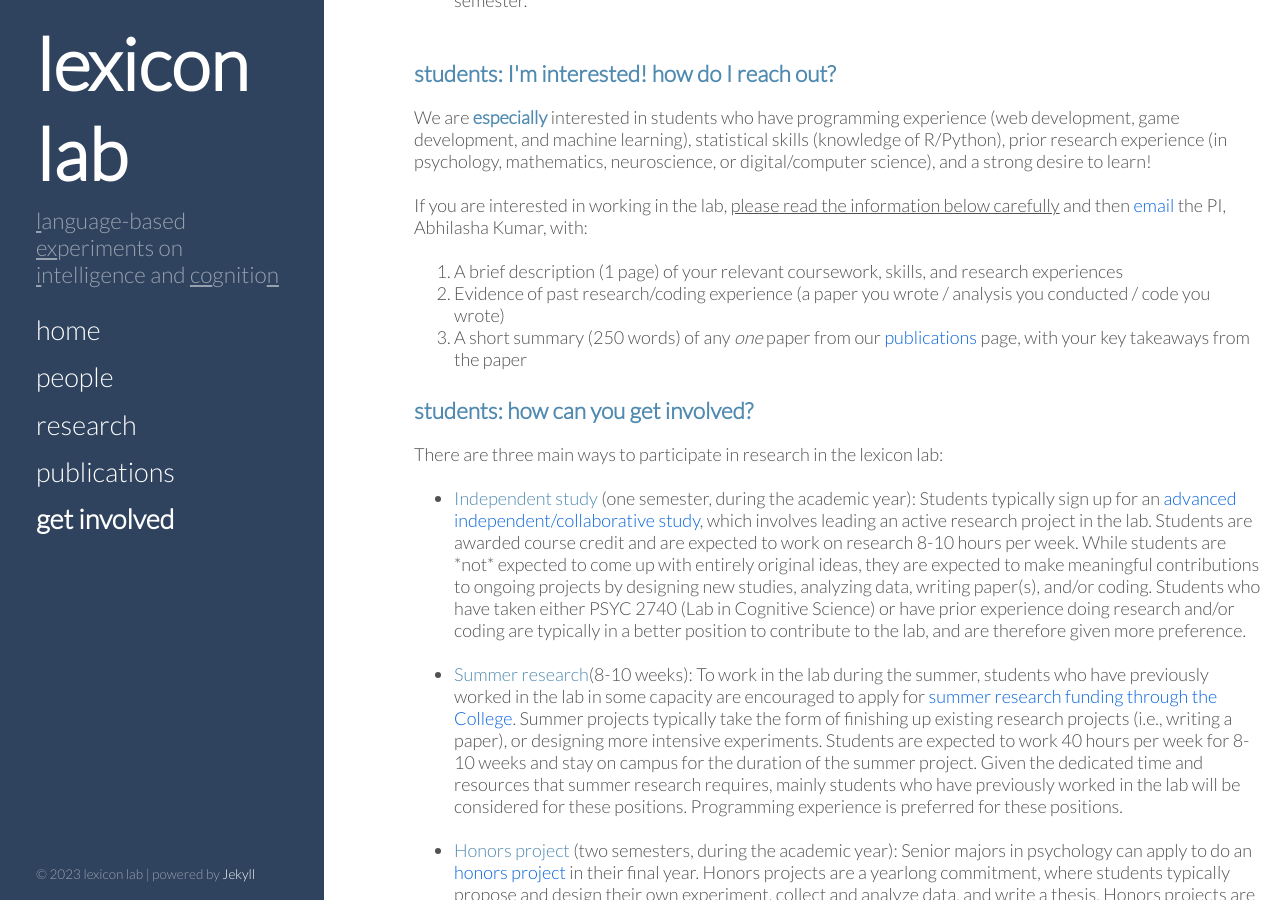
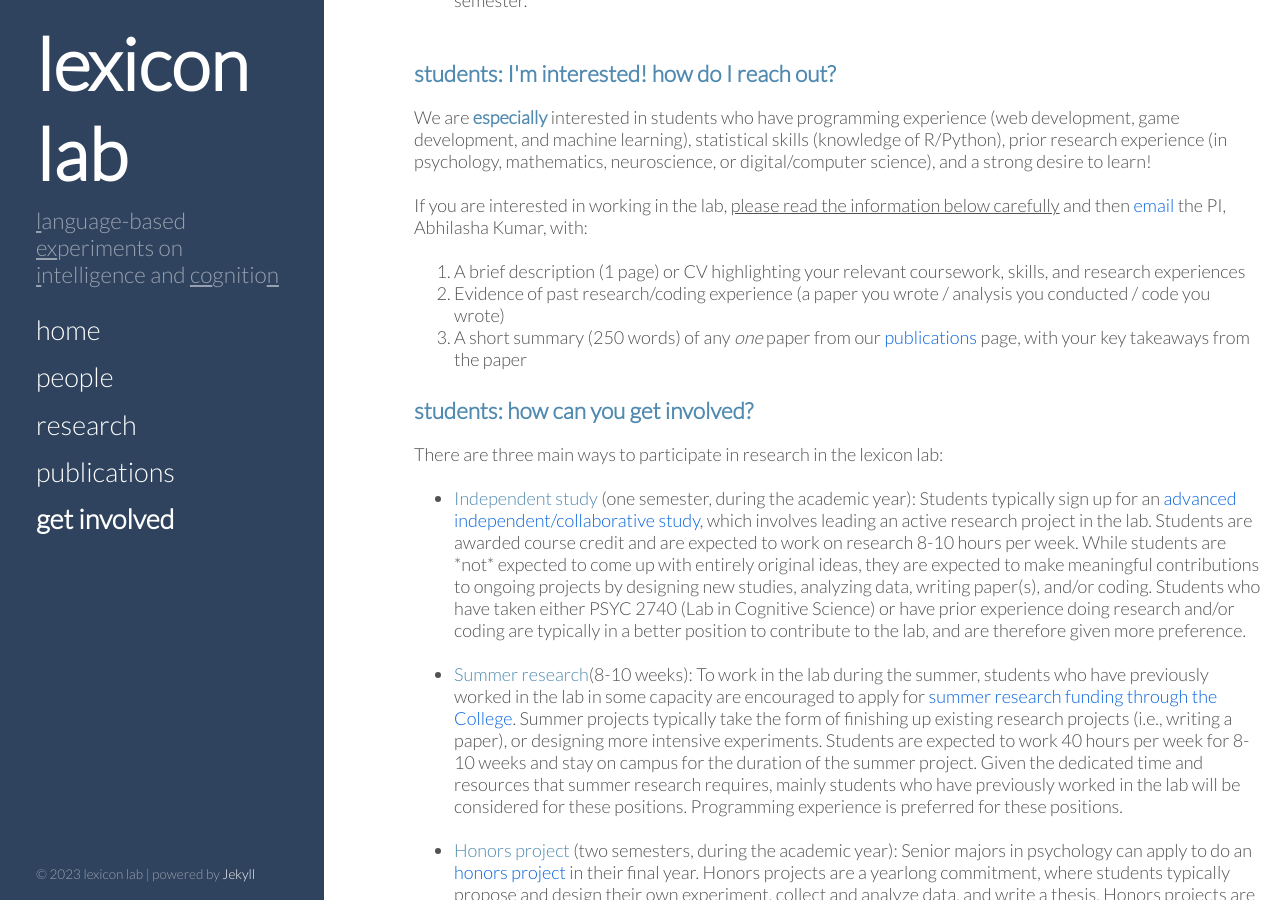
Before and after one commit to thelexiconlab/thelexiconlab.github.io, a Jekyll site: the page built from get involved.html, in a window 1280 px wide and 900 px high, scrolled down 606 px. Built offline with Jekyll 4.4.1, drawn with Linux system fonts in a browser that asks for light colours; Markdown is read by kramdown in place of the engine named in the settings.

Commit message:
update pathway

```diff
--- a/get involved.html
+++ b/get involved.html
@@ -38,7 +38,7 @@ We are <strong><span style="color:#508AB0">especially</strong></span> interested
 
 If you are interested in working in the lab, <u>please read the information below carefully</u> and then <a href=mailto:a.kumar@bowdoin.edu target="_blank">email</a> the PI, Abhilasha Kumar, with:<br><br>
 <ol>
-<li>A brief description (1 page) of your relevant coursework, skills, and research experiences</li>
+<li>A brief description (1 page) or CV highlighting your relevant coursework, skills, and research experiences</li>
 <li>Evidence of past research/coding experience (a paper you wrote / analysis you conducted / code you wrote) </li>
 <li>A short summary (250 words) of any <i>one</i> paper from our <a href="https://thelexiconlab.github.io/publications/">publications</a> page, with your key takeaways from the paper</li>
 </ol>
```
